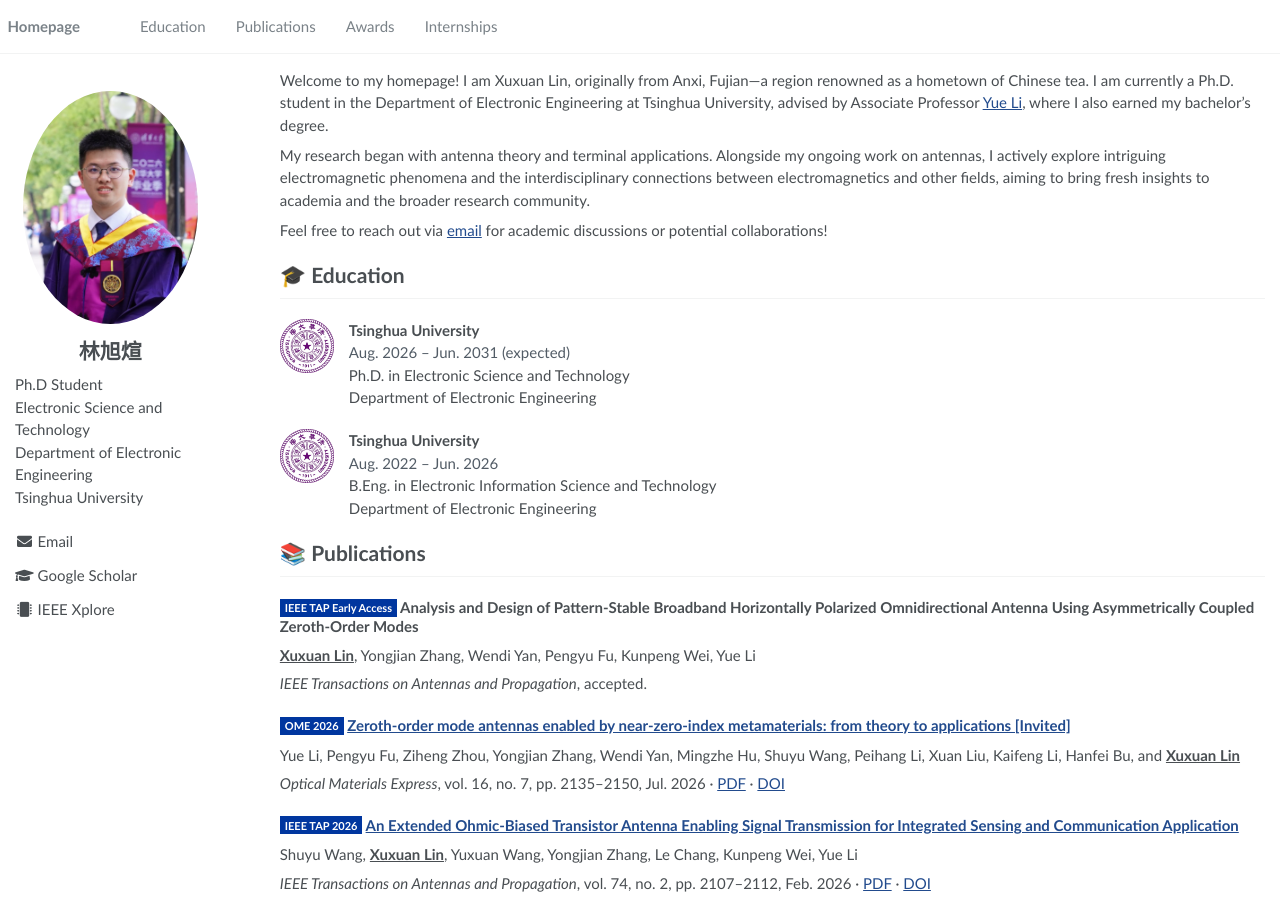
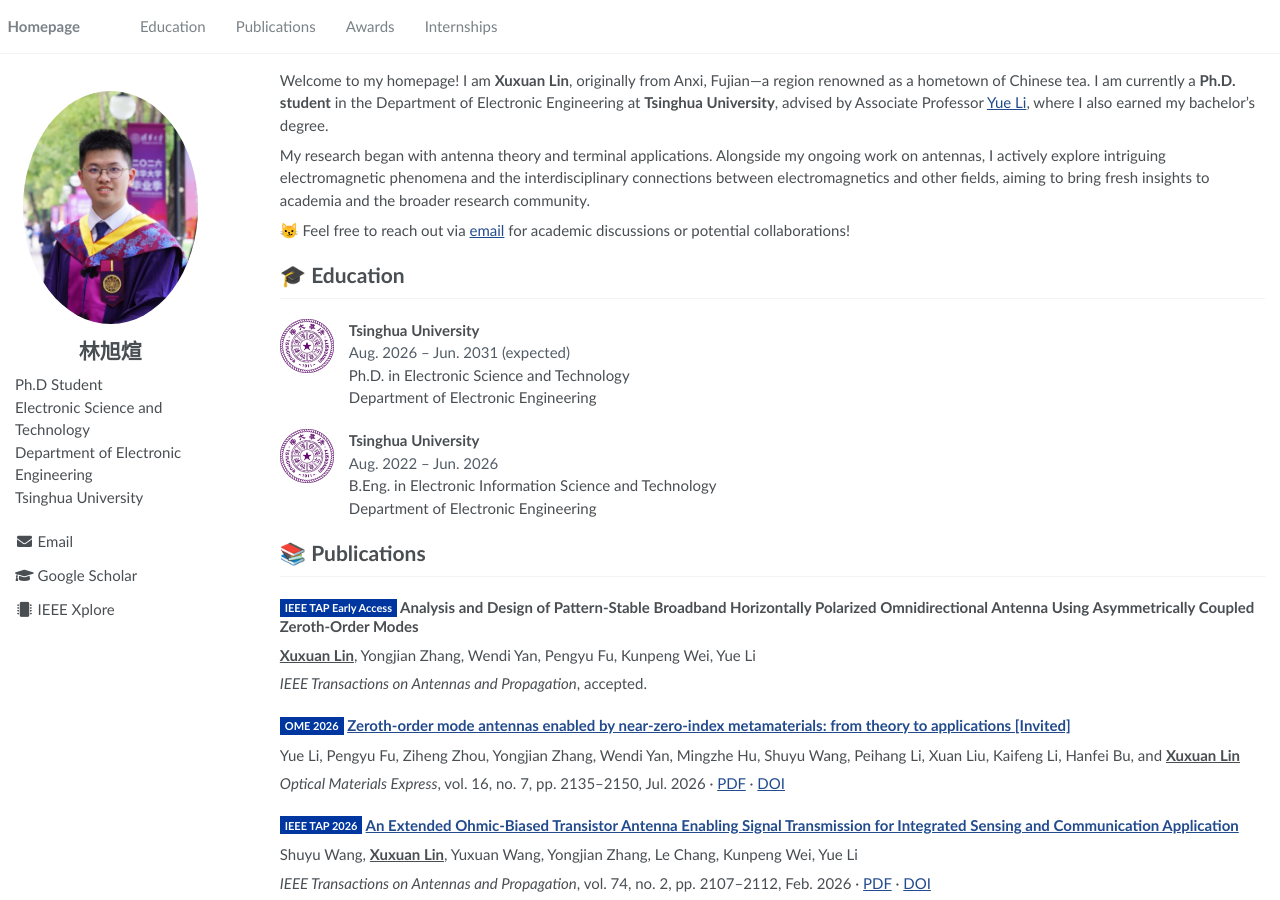
Before and after one commit to Linxx22/Linxx22.github.io, a Jekyll site: the page built from _pages/about.md, in a window 1280 px wide and 900 px high. Built offline with Jekyll 4.4.1, drawn with Linux system fonts in a browser that asks for light colours; comment, search, counter and statistics services are not loaded; part of the change alters nothing that is shown.

Commit message:
Emphasize profile details and add a cat to the contact invitation

```diff
--- a/_pages/about.md
+++ b/_pages/about.md
@@ -4,11 +4,11 @@ permalink: /
 
 {% assign email = site.author.links | where: "title", "Email" | first %}
 
-Welcome to my homepage! I am Xuxuan Lin, originally from Anxi, Fujian—a region renowned as a hometown of Chinese tea. I am currently a Ph.D. student in the Department of Electronic Engineering at Tsinghua University, advised by Associate Professor [Yue Li](https://oa.ee.tsinghua.edu.cn/~liyue/), where I also earned my bachelor's degree.
+Welcome to my homepage! I am **Xuxuan Lin**, originally from Anxi, Fujian—a region renowned as a hometown of Chinese tea. I am currently a **Ph.D. student** in the Department of Electronic Engineering at **Tsinghua University**, advised by Associate Professor [Yue Li](https://oa.ee.tsinghua.edu.cn/~liyue/), where I also earned my bachelor's degree.
 
 My research began with antenna theory and terminal applications. Alongside my ongoing work on antennas, I actively explore intriguing electromagnetic phenomena and the interdisciplinary connections between electromagnetics and other fields, aiming to bring fresh insights to academia and the broader research community.
 
-Feel free to reach out via [email]({{ email.url }}) for academic discussions or potential collaborations!
+<span aria-hidden="true">😼</span> Feel free to reach out via [email]({{ email.url }}) for academic discussions or potential collaborations!
 
 # <span aria-hidden="true">🎓</span> Education
 {: #education }
```
